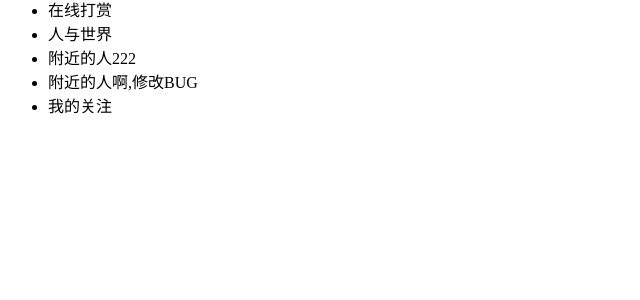
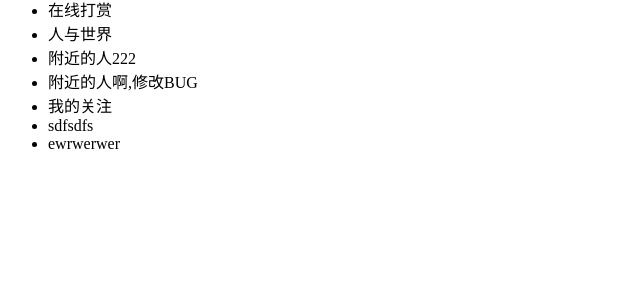
Before and after one commit to linsenquan/ajaxtest, a Django app: template templates/indexgit.html in a window 1280 px wide. Shown: the part 219-519 px from the top of the page, without its empty margins (0-640 px from the left). Run offline with Django 3.2, Linux system fonts and the light colour scheme; the template is opened without the code that fills it, so the values that code supplies are empty.

Commit message:
提交一些bug

```diff
--- a/templates/indexgit.html
+++ b/templates/indexgit.html
@@ -17,6 +17,8 @@
     <li>附近的人222</li>
     <li>附近的人啊,修改BUG</li>
     <li>我的关注</li>
+    <li>sdfsdfs</li>
+    <li>ewrwerwer</li>
 </ul>
 </body>
 </html>
```
